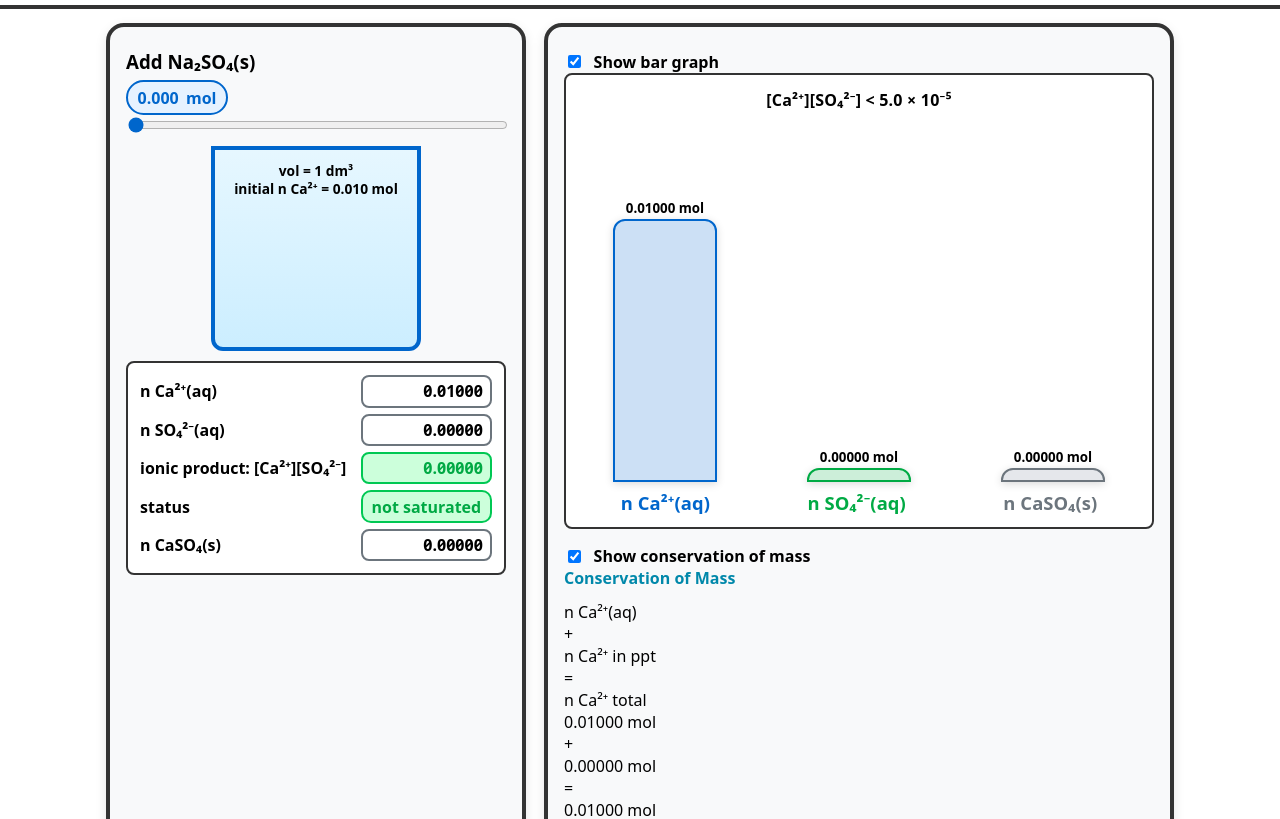
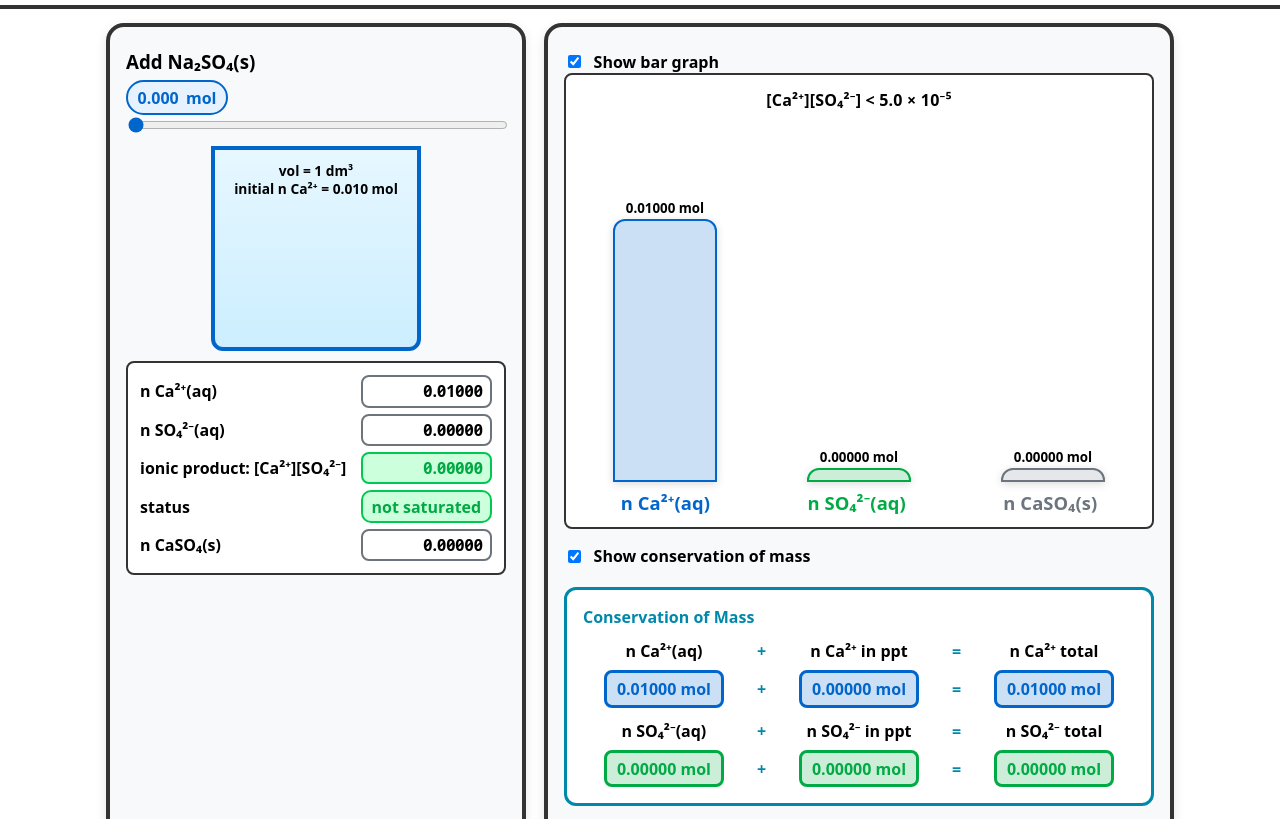
Before and after one commit to gabriellimbk/solubility-simulator, a plain HTML site: page index.html in a window 1280 px wide. Shown: the part 133-952 px from the top of the page. Drawn offline with Linux system fonts and the light colour scheme.

Commit message:
Add files via upload

```diff
--- a/index.html
+++ b/index.html
@@ -89,6 +89,21 @@
   .toggle{margin-top:8px; display:flex; align-items:center; gap:.6rem; font-weight:600}
   details summary{cursor:pointer; font-weight:600}
 
+  /* >>> Conservation (added from working version) <<< */
+  .conservation-wrap{margin-top:20px; padding:16px; background:#fff; border:3px solid var(--cyan); border-radius:12px}
+  .conservation-grid{display:grid; grid-template-columns:1fr max-content 1fr max-content 1fr; column-gap:12px; row-gap:8px; align-items:center; justify-items:center}
+  .conservation-grid .head{font-weight:600}
+  .conservation-grid .op{font-weight:700; color:var(--cyan)}
+  .cons-val{display:inline-block; padding:.3rem .6rem; border-radius:8px; font-variant-numeric:tabular-nums; font-weight:700; min-width:10ch; text-align:center}
+  .cons-val-ca{background:rgba(0,102,204,0.2); border:3px solid var(--blue); color:var(--blue)}
+  .cons-val-so4{background:rgba(0,170,68,0.2); border:3px solid var(--green); color:var(--green)}
+
+  /* Table */
+  table{width:100%; border-collapse:collapse; background:#fff; border:2px solid var(--border); border-radius:8px}
+  thead{background:#f0f0f0}
+  th,td{border-bottom:1px solid #e0e0e0; padding:6px 8px}
+  tbody tr:hover{background:#f8f8f8}
+
   /* Mobile tweaks (keep two columns! do NOT override .wrap grid here) */
   @media (max-width: 768px){
     .bars{height:280px}
@@ -174,6 +189,7 @@
           </label>
         </div>
 
+        <!-- Conservation of Mass (working structure) -->
         <div id="conservationWrap" class="conservation-wrap">
           <h4 style="margin:0 0 12px; color:var(--cyan)">Conservation of Mass</h4>
 
```
